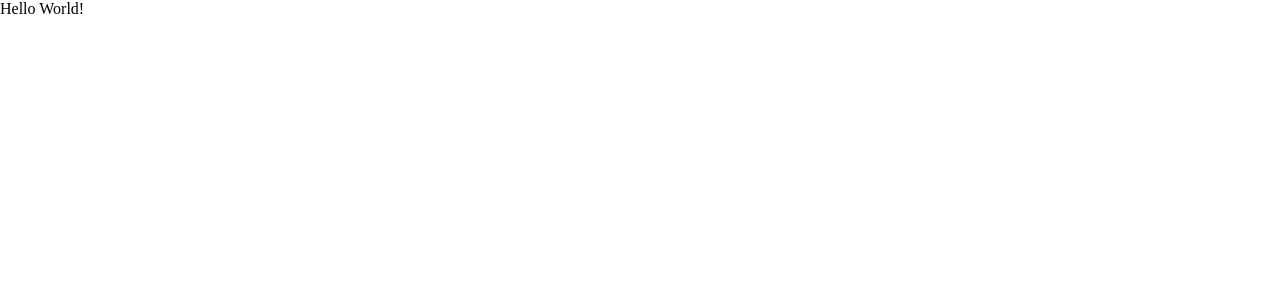
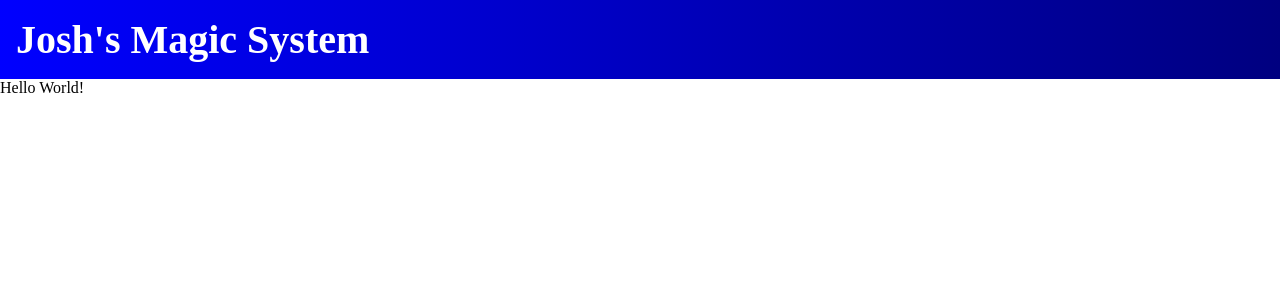
Before and after one commit to Chip-L/joshs-magic-system, a React (Create React App) app in the folder client/: page / in a window 1280 px wide. Shown: the top 300 px of the page. Built offline with nearby package versions, Linux system fonts and the light colour scheme.

Commit message:
added base navbar

```diff
--- a/client/src/App.js
+++ b/client/src/App.js
@@ -1,5 +1,48 @@
+import { BrowserRouter as Router, Route, Switch } from "react-router-dom";
+import {
+  ApolloClient,
+  InMemoryCache,
+  ApolloProvider,
+  createHttpLink,
+} from "@apollo/client";
+import { setContext } from "@apollo/client/link/context";
+import { StoreProvider } from "./store/globalState";
+
+import Nav from "./components/Nav.js";
+import Home from "./pages/Home";
+
+const httpLink = createHttpLink({
+  uri: "/graphql",
+});
+
+const authLink = setContext((_, { headers }) => {
+  const token = localStorage.getItem("id_token");
+  return {
+    headers: {
+      ...headers,
+      authorization: token ? `Bearer ${token}` : "",
+    },
+  };
+});
+
+const client = new ApolloClient({
+  link: authLink.concat(httpLink),
+  cache: new InMemoryCache(),
+});
+
 function App() {
-  return <div className="App">Hello World!</div>;
+  return (
+    <ApolloProvider client={client}>
+      <Router>
+        <StoreProvider>
+          <Nav />
+          <Switch>
+            <Route exact path="/" component={Home} />
+          </Switch>
+        </StoreProvider>
+      </Router>
+    </ApolloProvider>
+  );
 }
 
 export default App;
--- /dev/null
+++ b/client/src/components/Nav.css.js
@@ -0,0 +1,21 @@
+import styled from "styled-components";
+import { Link } from "react-router-dom";
+
+export const Navbar = styled.nav`
+  max-width: 100%;
+  display: flex;
+  justify-content: space-between;
+
+  background: linear-gradient(to right, blue, navy);
+`;
+
+export const Logo = styled.div`
+  padding: 1rem;
+  font-size: 2.5rem;
+  font-weight: bold;
+  color: white;
+`;
+
+export const NavLink = styled(Link)`
+  text-decoration: none;
+`;
--- /dev/null
+++ b/client/src/components/Nav.js
@@ -0,0 +1,19 @@
+import React from "react";
+import { Link } from "react-router-dom";
+import { Logo, Navbar, NavLink } from "./Nav.css";
+
+//State Store
+
+const Nav = () => {
+  return (
+    <>
+      <Navbar>
+        <NavLink to="/">
+          <Logo>Josh's Magic System</Logo>
+        </NavLink>
+      </Navbar>
+    </>
+  );
+};
+
+export default Nav;
--- /dev/null
+++ b/client/src/pages/Home.js
@@ -0,0 +1,7 @@
+import React from "react";
+
+const Home = () => {
+  return <div>Hello World!</div>;
+};
+
+export default Home;
--- a/client/src/store/dataReducer.js
+++ b/client/src/store/dataReducer.js
@@ -1,12 +1,12 @@
 import { useReducer } from "react";
-import {} from "./actions.js";
+import { SET_CURRENT_USER } from "./actions.js";
 
 export const reducer = (state, action) => {
   switch (action.type) {
     case SET_CURRENT_USER:
       return {
         ...state,
-        user,
+        user: action.user,
       };
     default:
       return state;
--- a/client/src/store/globalState.js
+++ b/client/src/store/globalState.js
@@ -1,4 +1,4 @@
-import { createContext } from "react";
+import { useContext, createContext } from "react";
 import { useDataReducer } from "./dataReducer";
 
 const StoreContext = createContext();
```
